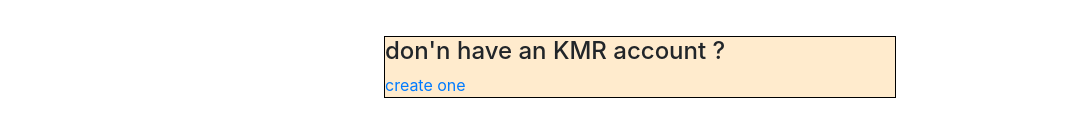
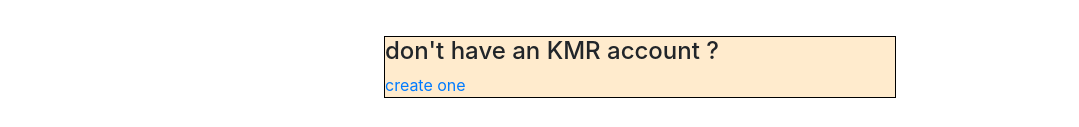
Before and after one commit to Manmadha-rao/kmrh-github.io, a plain HTML site: page login.html in a window 1280 px wide. Shown: the part 368-495 px from the top of the page, without its empty margins (0-1079 px from the left). Drawn offline with nearby package versions, Linux system fonts and the light colour scheme.

Commit message:
Update login.html

```diff
--- a/login.html
+++ b/login.html
@@ -103,7 +103,7 @@
         </div>
       </form>
       <form class="acc">
-          <h4>don'n have an KMR account ?</h4>
+          <h4>don't have an KMR account ?</h4>
           <a href="signup.html">create one</a>
       </form>
 </body>
```
